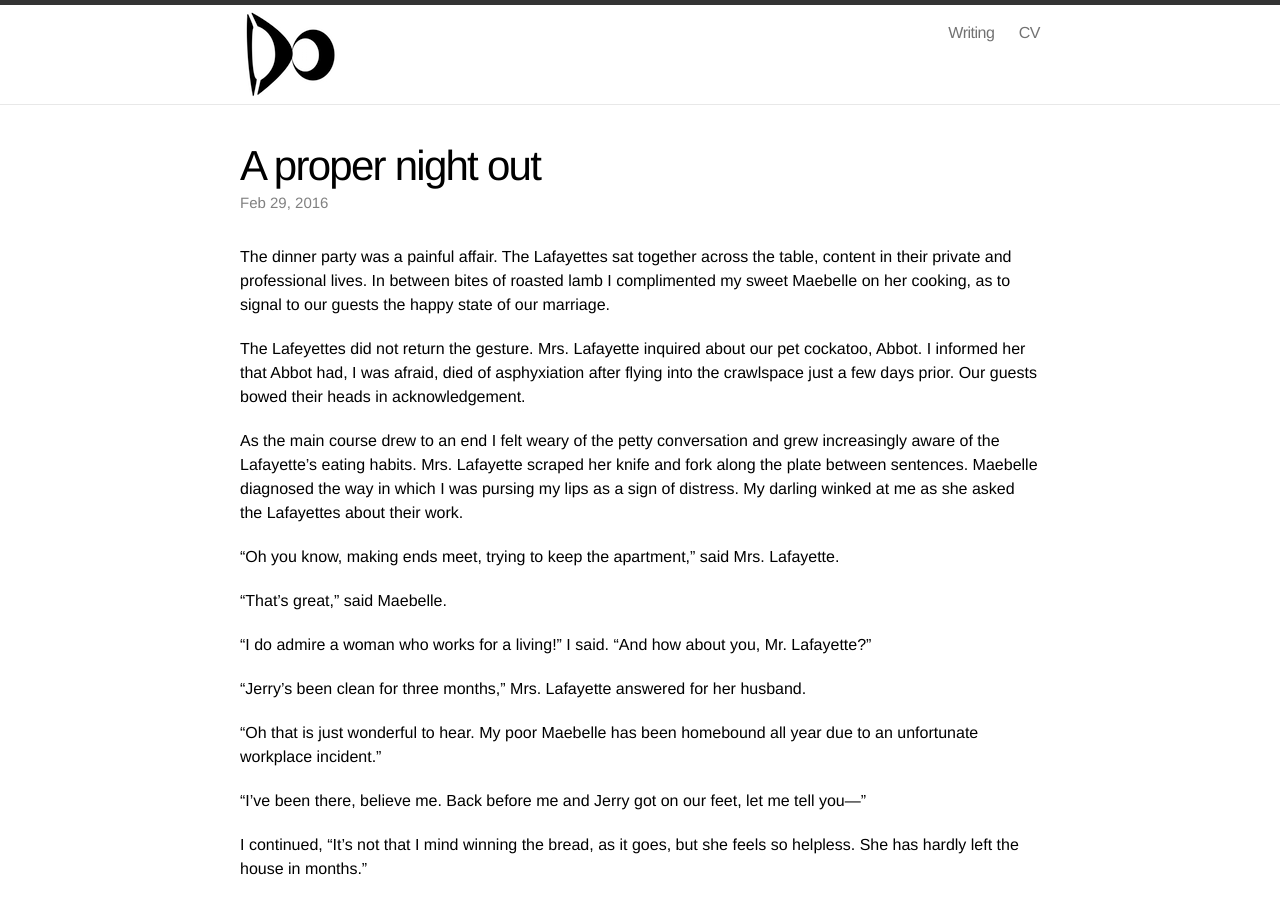
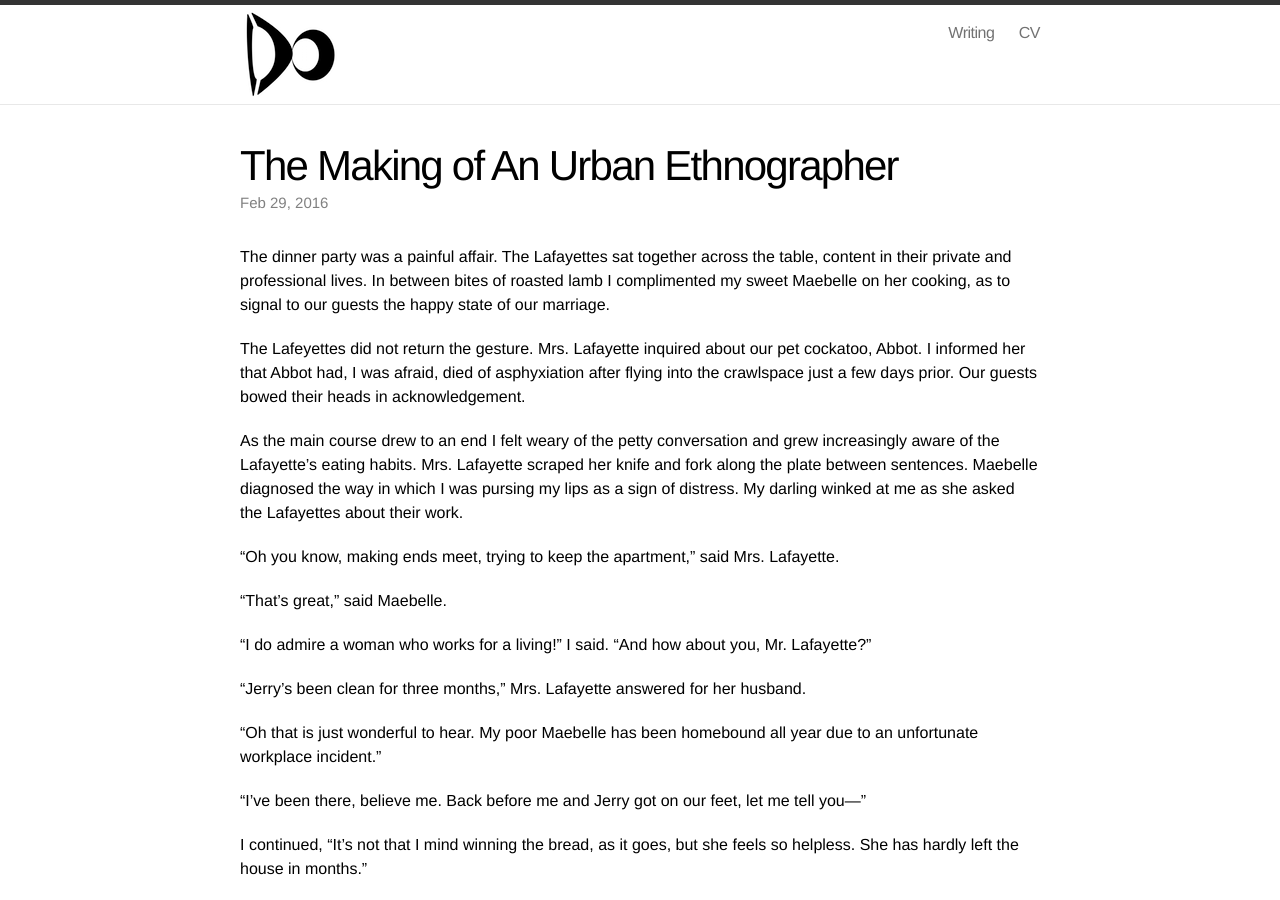
Before and after one commit to dericko/dericko.github.io, a Jekyll site: the page built from _posts/2016-02-29-a-proper-night-out.md, in a window 1280 px wide and 900 px high. Built offline with Jekyll 4.4.1, drawn with Linux system fonts in a browser that asks for light colours.

Commit message:
Update 2016-02-29-a-proper-night-out.md

```diff
--- a/_posts/2016-02-29-a-proper-night-out.md
+++ b/_posts/2016-02-29-a-proper-night-out.md
@@ -1,7 +1,7 @@
 ---
 layout: post
-title: "A proper night out"
-description: "A short story about Harold Lanois."
+title: "The Making of An Urban Ethnographer"
+description: "“Sweet Maebelle. Here we are, modern citizens of the world and I’m practically a patriarch!”"
 categories: writing fiction
 tags: featured
 ---
```
